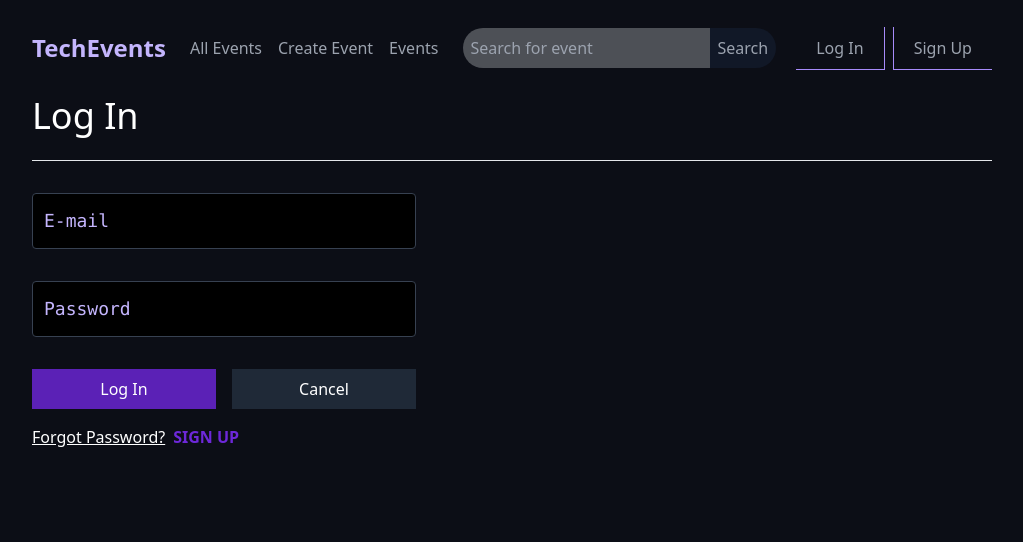
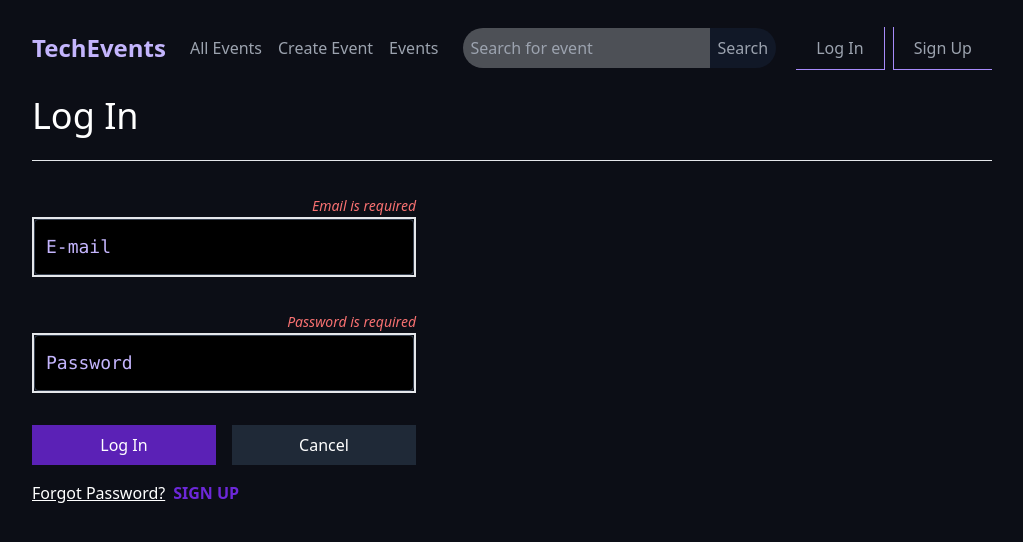
Before and after one commit to Mustycodes/tech-events-app, a React (Create React App) app: page /login in a window 1280 px wide. Shown: the top 542 px of the page, without its empty margins (128-1151 px from the left). Built offline with nearby package versions, Linux system fonts and the light colour scheme; the HTML template or start-up script is replaced by a standard one.

Commit message:
fixed login form floating label issue

```diff
--- a/src/App.tsx
+++ b/src/App.tsx
@@ -5,6 +5,7 @@ import EventDetailsPage from "./pages/eventDetailsPage";
 import CreateEventPage from "./pages/createEventPage";
 import Error404Page from "./pages/error404Page";
 import LoginPage from "./pages/loginPage";
+import SignUpPage from "./pages/signUpPage";
 
 function App() {
   const appRoutes = [
@@ -13,6 +14,7 @@ function App() {
     { path: "/events/new", component: <CreateEventPage /> },
     { path: "/events/:id", component: <EventDetailsPage /> },
     { path: "/login", component: <LoginPage /> },
+    { path: "/signup", component: <SignUpPage /> },
     { path: "", component: <Error404Page /> },
   ];
 
--- a/src/components/FloatingLabelInput.tsx
+++ b/src/components/FloatingLabelInput.tsx
@@ -2,7 +2,7 @@ import { ReactNode } from "react"
 
 const FloatingLabelInput = ({children}:{children: ReactNode}) => {
   return (
-    <div className="text-input">
+    <div className="text-input border-2">
      {children}
     </div>
   )
--- a/src/components/TextInputFieldWithLabel.tsx
+++ b/src/components/TextInputFieldWithLabel.tsx
@@ -1,12 +1,27 @@
 import React from "react";
-import {TextInputFieldWithLabelProps} from '../shared/types/types'
+import { TextInputFieldWithLabelProps } from "../shared/types/types";
 
-
-const TextInputFieldWithLabel = ({ id, type="text", label, value, onChange, isFieldActive }: TextInputFieldWithLabelProps) => {
-  const labelClass = `input-label ${isFieldActive ? "Active": ""}`;
+const TextInputFieldWithLabel = ({
+  id,
+  type = "text",
+  label,
+  value,
+  onChange,
+  isFieldActive,
+  onBlur
+}: TextInputFieldWithLabelProps) => {
+  const labelClass = ` block input-label ${isFieldActive ? "Active" : ""}`;
   return (
     <>
-      <input id={id} type={type} name={id} value={value} onChange={onChange} className="input-field" />
+      <input
+        id={id}
+        type={type}
+        name={id}
+        value={value}
+        onChange={onChange}
+        onBlur={onBlur}
+        className="input-field"
+      />
       <label htmlFor={id} className={labelClass}>
         {label}
       </label>
--- a/src/index.css
+++ b/src/index.css
@@ -1,6 +1,7 @@
 body {
   margin: 0;
-  font-family: "Roboto", "Oxygen", "Ubuntu", "Cantarell", "Fira Sans", "Droid Sans", "Helvetica Neue", sans-serif;
+  font-family: "Roboto", "Oxygen", "Ubuntu", "Cantarell", "Fira Sans",
+    "Droid Sans", "Helvetica Neue", sans-serif;
   -webkit-font-smoothing: antialiased;
   -moz-osx-font-smoothing: grayscale;
 }
@@ -14,19 +15,18 @@ body {
 }
 
 .text-input {
-  @apply flex flex-col relative w-full mb-8;
+  @apply relative mb-8 w-full;
 }
 
-.text-input:focus-within .input-label {
-  @apply translate-y-0 pl-1 scale-75 text-purple-700;
-}
 .input-field {
   @apply w-full h-14 pt-4 pb-0 pr-4 pl-3 outline-none bg-black border border-gray-700 rounded font-mono text-base;
 }
-
+.input-field:focus + .input-label {
+  @apply text-purple-700 top-0 px-1 transform translate-y-0 scale-75;
+}
 .input-label {
-  @apply absolute transform translate-x-0 translate-y-1/2 scale-100 transition-all duration-200 ease-out text-lg font-mono py-0 px-3 text-purple-300 pointer-events-none;
+  @apply absolute top-2/4 transform -translate-y-2/4 transition-all duration-200 ease-out text-lg font-mono py-0 px-3 text-purple-300 pointer-events-none;
 }
 .input-label.Active {
-  @apply translate-y-0 pl-1 scale-75 text-purple-700;
+  @apply text-purple-700 top-0 px-1 transform translate-y-0 scale-75;
 }
--- a/src/pages/createEventPage.tsx
+++ b/src/pages/createEventPage.tsx
@@ -1,9 +1,30 @@
 import React from 'react'
+import { useHistory } from 'react-router'
 
 const CreateEventPage = () => {
+  const history = useHistory();
   return (
     <div>
-      <h1>Create Event Page</h1>
+      <h1 className="heading-one">Create New Event</h1>
+      <hr className="mb-8" />
+      <form action="" className="w-full sm:max-w-lg">
+
+      <div className="flex mb-4">
+          <button
+            className=" flex-1 mr-2 bg-purple-800 hover:bg-purple-600 px-4 py-2 inline-block"
+            type="submit"
+          >
+            Add Event
+          </button>
+          <button
+            className="flex-1 ml-2 bg-gray-800 w-1/3 hover:bg-gray-600 px-4 py-2 inline-block"
+            type="button"
+            onClick={() => history.push('/events')}
+          >
+            Cancel
+          </button>
+        </div>
+      </form>
     </div>
   )
 }
--- a/src/pages/loginPage.tsx
+++ b/src/pages/loginPage.tsx
@@ -1,51 +1,100 @@
 import { ChangeEvent, useState } from "react";
-import { Link } from "react-router-dom";
+import { Link, useHistory } from "react-router-dom";
 import FloatingLabelInput from "../components/FloatingLabelInput";
 import TextInputFieldWithLabel from "../components/TextInputFieldWithLabel";
 
+export interface LoginState {
+  email: string;
+  password: string;
+  isEmailActive: boolean;
+  isPasswordActive: boolean;
+}
+
 const LoginPage = () => {
-  const [state, setState] = useState<{email:string, password:string}>({
-    email: '',
-    password: ''
+  const history = useHistory();
+  const [state, setState] = useState<LoginState>({
+    email: "",
+    password: "",
+    isEmailActive: false,
+    isPasswordActive: false,
   });
-  const [isFieldActive, setIsFieldActive] = useState({
-    email: false,
-    password: false
-  });
-  const handleChange = (e:ChangeEvent<HTMLInputElement>) => {
-    const {name, value } = e.target;
-    setState({...state, [name]:value} as any);
-    // if (state.email !== "") {
-    //   setIsFieldActive({...isFieldActive, email: true});
-    // } else {
-    //   setIsFieldActive({...isFieldActive, email: false});
-    // }
-    // if (state.password !== "") {
-    //   setIsFieldActive({...isFieldActive, password:true})
-    // } else {
-    //   setIsFieldActive({...isFieldActive, password:false})
-    // }
-    // state.email ? setIsFieldActive({...isfieldActive, isEmail:true}) : setIsFieldActive({...isfieldActive, isEmail:false});
-    // state.password ? setIsFieldActive({...isfieldActive, isPassword:true}) : setIsFieldActive({...isfieldActive, isPassword:false});
+  const handleChange = (e: ChangeEvent<HTMLInputElement>) => {
+    const { name, value } = e.target;
+    console.log(name, value);
+    setState({ ...state, [name]: value });
+  };
+  const handleBlur = () => {
+    if (state.email && state.password) {
+      setState({ ...state, isEmailActive: true, isPasswordActive: true });
+    } else if (state.email && !state.password) {
+      setState({ ...state, isEmailActive: true, isPasswordActive: false });
+    } else if (state.password && !state.email) {
+      setState({ ...state, isPasswordActive: true, isEmailActive: false });
+    } else {
+      setState({ ...state, isPasswordActive: false, isEmailActive: false });
+    }
   };
   return (
     <div>
       <h1 className="heading-one">Log In</h1>
       <hr className="mb-8" />
-      <form action="" className="w-full md:max-w-sm">
+      <form action="" className="w-full md:max-w-sm text-right">
+        <span className="italic inline-block text-right text-sm text-red-400">
+          Email is required
+        </span>
         <FloatingLabelInput>
-            <TextInputFieldWithLabel id="email" type="email" isFieldActive={isFieldActive.email} label="E-mail" value={state.email} onChange={handleChange} />
+          <TextInputFieldWithLabel
+            id="email"
+            type="email"
+            isFieldActive={state.isEmailActive}
+            label="E-mail"
+            value={state.email}
+            onChange={handleChange}
+            onBlur={handleBlur}
+          />
         </FloatingLabelInput>
+        <span className="italic text-right text-sm text-red-400">
+          Password is required
+        </span>
         <FloatingLabelInput>
-          <TextInputFieldWithLabel id="password" type="password" isFieldActive={isFieldActive.password} label="Password" value={state.password} onChange={handleChange} />
+          <TextInputFieldWithLabel
+            id="password"
+            type="password"
+            isFieldActive={state.isPasswordActive}
+            label="Password"
+            value={state.password}
+            onChange={handleChange}
+            onBlur={handleBlur}
+          />
         </FloatingLabelInput>
         <div className="flex mb-4">
-          <button className=" flex-1 mr-2 bg-purple-800 hover:bg-purple-600 px-4 py-2 inline-block" type="submit">Log In</button>
-          <button className=" flex-1 ml-2 bg-gray-800 w-1/3 hover:bg-gray-600 px-4 py-2 inline-block" type="button">Cancel</button>
+          <button
+            className=" flex-1 mr-2 bg-purple-800 hover:bg-purple-600 px-4 py-2 inline-block"
+            type="submit"
+          >
+            Log In
+          </button>
+          <button
+            onClick={() => history.push("/events")}
+            className=" flex-1 ml-2 bg-gray-800 w-1/3 hover:bg-gray-600 px-4 py-2 inline-block"
+            type="button"
+          >
+            Cancel
+          </button>
         </div>
-        <div>
-          <Link to="/forgotPassword" className="mr-2 underline hover:text-purple-600">Forgot Password?</Link>
-          <Link to="/signup" className="uppercase font-bold text-purple-700 hover:text-purple-500">Sign Up</Link>
+        <div className="text-left">
+          <Link
+            to="/forgotPassword"
+            className="mr-2 underline hover:text-purple-600"
+          >
+            Forgot Password?
+          </Link>
+          <Link
+            to="/signup"
+            className="uppercase font-bold text-purple-700 hover:text-purple-500"
+          >
+            Sign Up
+          </Link>
         </div>
       </form>
     </div>
--- a/src/shared/types/types.tsx
+++ b/src/shared/types/types.tsx
@@ -37,6 +37,7 @@ export interface TextInputFieldWithLabelProps {
   type?: "text" | "password" | "email";
   label:string;
   value: string;
+  isFieldActive: boolean;
   onChange(e:ChangeEvent):void;
-  isFieldActive: boolean;
+  onBlur():void;
 }
```
